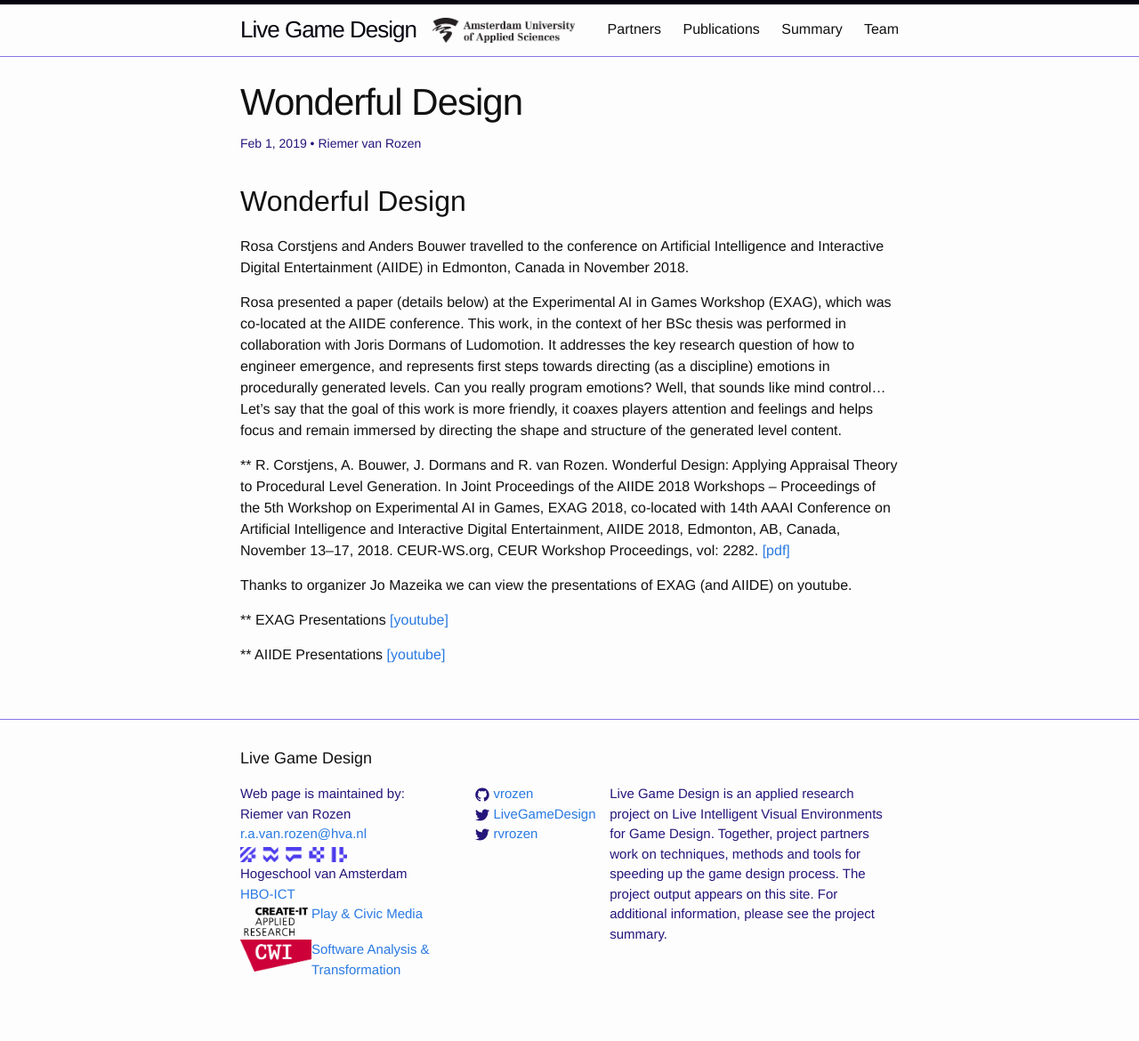
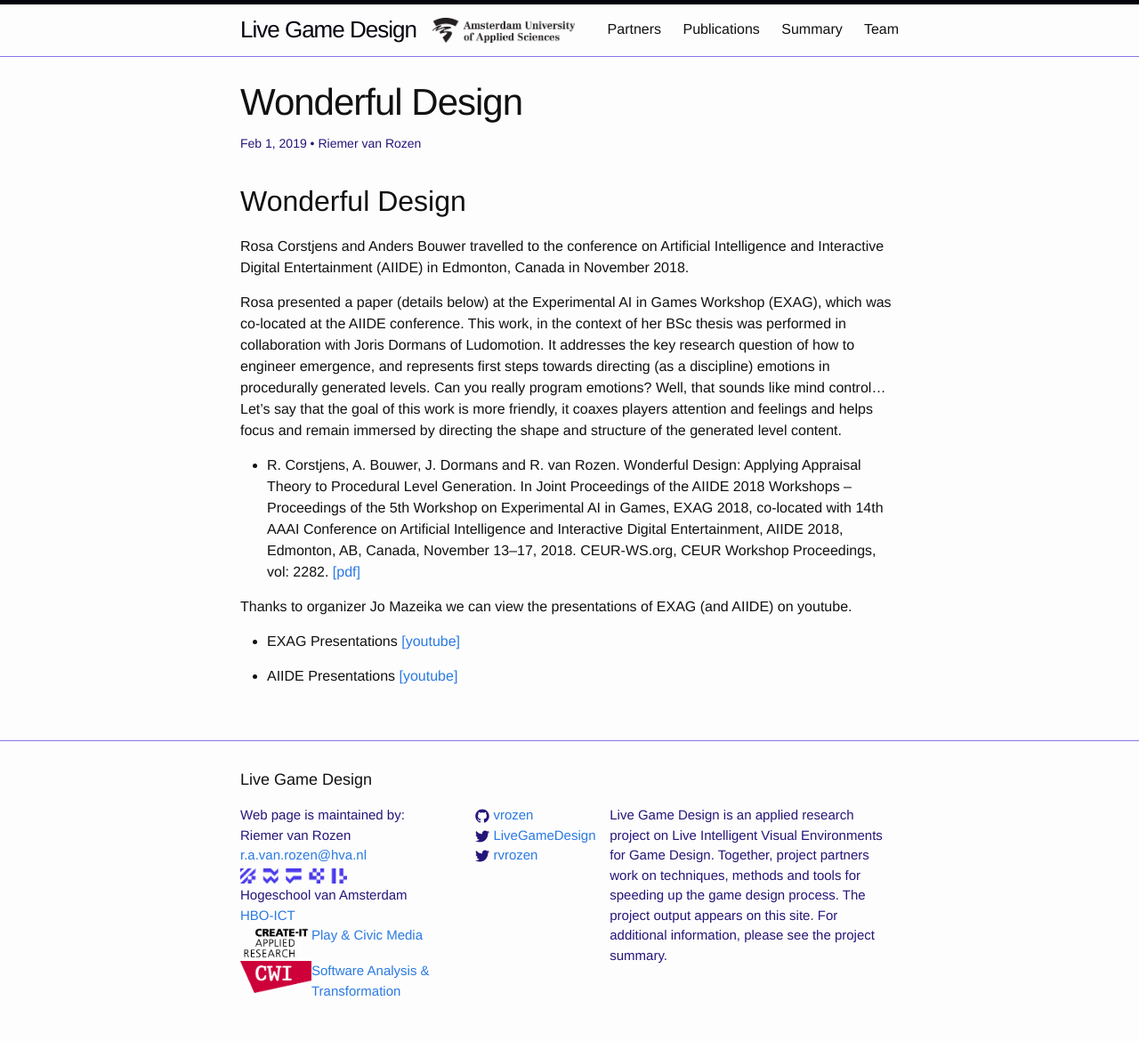
Before and after one commit to LiveGameDesign/LiveGameDesign.github.io, a Jekyll site: the page built from _posts/2019-01-02-Wonderful-Design.md, in a window 1280 px wide. Shown: the whole page at 89% size. Built offline with Jekyll 4.4.1, drawn with Linux system fonts in a browser that asks for light colours; before the commit the page ends 1146 px from its top, so only the background shows below that.

```diff
--- a/_posts/2019-01-02-Wonderful-Design.md
+++ b/_posts/2019-01-02-Wonderful-Design.md
@@ -15,10 +15,10 @@
 Well, that sounds like mind control...
 Let's say that the goal of this work is more friendly, it coaxes players attention and feelings and helps focus and remain immersed by directing the shape and structure of the generated level content.
 
-** R. Corstjens, A. Bouwer, J. Dormans and R. van Rozen. Wonderful Design: Applying Appraisal Theory to Procedural Level Generation. In Joint Proceedings of the AIIDE 2018 Workshops -- Proceedings of the 5th Workshop on Experimental AI in Games, EXAG 2018, co-located with 14th AAAI Conference on Artificial Intelligence and Interactive Digital Entertainment, AIIDE 2018, Edmonton, AB, Canada, November 13--17, 2018. CEUR-WS.org, CEUR Workshop Proceedings, vol: 2282. [[pdf]](http://ceur-ws.org/Vol-2282/EXAG_106.pdf)
+* R. Corstjens, A. Bouwer, J. Dormans and R. van Rozen. Wonderful Design: Applying Appraisal Theory to Procedural Level Generation. In Joint Proceedings of the AIIDE 2018 Workshops -- Proceedings of the 5th Workshop on Experimental AI in Games, EXAG 2018, co-located with 14th AAAI Conference on Artificial Intelligence and Interactive Digital Entertainment, AIIDE 2018, Edmonton, AB, Canada, November 13--17, 2018. CEUR-WS.org, CEUR Workshop Proceedings, vol: 2282. [[pdf]](http://ceur-ws.org/Vol-2282/EXAG_106.pdf)
 
 Thanks to organizer Jo Mazeika we can view the presentations of EXAG (and AIIDE) on youtube.
 
-** EXAG Presentations [[youtube]](https://www.youtube.com/channel/UCe5wOhqbVOTJfrJ7RuJOEKg?app=desktop)
+* EXAG Presentations [[youtube]](https://www.youtube.com/channel/UCe5wOhqbVOTJfrJ7RuJOEKg?app=desktop)
 
-** AIIDE Presentations [[youtube]](https://www.youtube.com/channel/UCoyxQd7o7QCc75nZR7jFDMw)
+* AIIDE Presentations [[youtube]](https://www.youtube.com/channel/UCoyxQd7o7QCc75nZR7jFDMw)
```
Also changed, not shown: other parts of _posts/2019-01-02-Wonderful-Design.md (+1 -1 lines).
